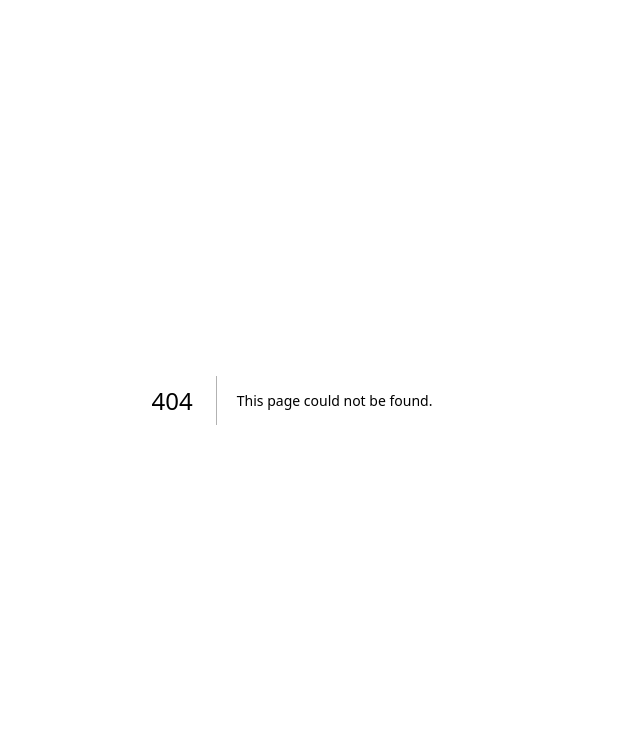
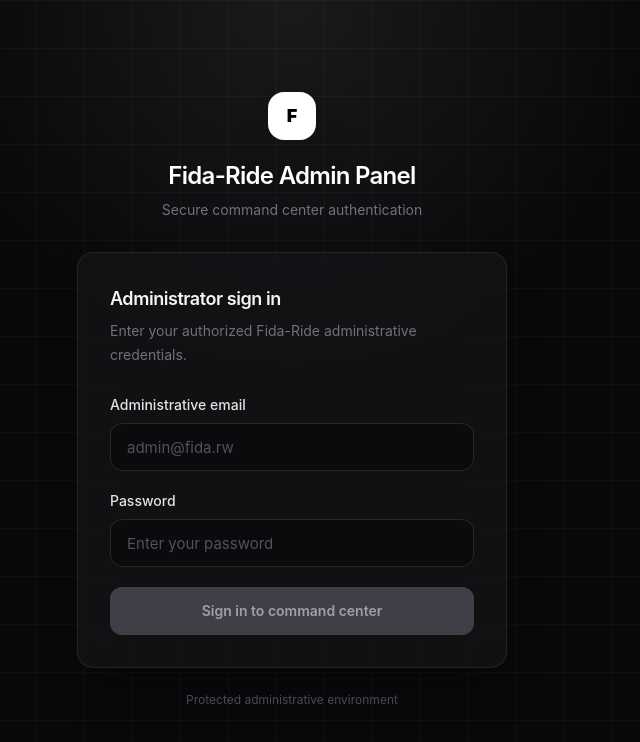
Before and after one commit to muirenee/Fida-Ride, a Next.js app in the folder apps/fida_admin/: page /admin/login in a window 1280 px wide. Before the commit this address had no page. Shown: the top 742 px of the page, without its empty margins (348-988 px from the left). Built offline with nearby package versions, Linux system fonts and the light colour scheme.

Commit message:
feat: add secure admin login page

```diff
--- /dev/null
+++ b/apps/fida_admin/app/admin/login/page.tsx
@@ -0,0 +1,237 @@
+'use client';
+
+import { FormEvent, useState } from 'react';
+import { useRouter } from 'next/navigation';
+
+type LoginForm = {
+  email: string;
+  password: string;
+};
+
+type FieldErrors = Partial<Record<keyof LoginForm, string>>;
+
+const EMAIL_PATTERN = /^[A-Z0-9._%+-]+@[A-Z0-9.-]+\.[A-Z]{2,}$/i;
+const MIN_PASSWORD_LENGTH = 12;
+
+function validate(form: LoginForm): FieldErrors {
+  const errors: FieldErrors = {};
+  const email = form.email.trim();
+
+  if (!email) {
+    errors.email = 'Administrative email is required.';
+  } else if (!EMAIL_PATTERN.test(email)) {
+    errors.email = 'Enter a valid administrative email address.';
+  }
+
+  if (!form.password) {
+    errors.password = 'Password is required.';
+  } else if (form.password.length < MIN_PASSWORD_LENGTH) {
+    errors.password = `Password must contain at least ${MIN_PASSWORD_LENGTH} characters.`;
+  } else if (
+    !/[a-z]/.test(form.password) ||
+    !/[A-Z]/.test(form.password) ||
+    !/[0-9]/.test(form.password) ||
+    !/[^A-Za-z0-9]/.test(form.password)
+  ) {
+    errors.password =
+      'Password must include uppercase, lowercase, number, and special characters.';
+  }
+
+  return errors;
+}
+
+function safeError(status: number): string {
+  switch (status) {
+    case 400:
+      return 'The authentication request was not accepted.';
+    case 401:
+      return 'The administrative credentials were not accepted.';
+    case 403:
+      return 'Your account is not permitted to access the command center.';
+    case 429:
+      return 'Too many authentication attempts. Try again later.';
+    case 503:
+      return 'Administrative authentication is temporarily unavailable.';
+    default:
+      return 'Unable to authenticate. Please try again.';
+  }
+}
+
+export default function AdminLoginPage(): React.JSX.Element {
+  const router = useRouter();
+  const [form, setForm] = useState<LoginForm>({
+    email: '',
+    password: '',
+  });
+  const [fieldErrors, setFieldErrors] = useState<FieldErrors>({});
+  const [authError, setAuthError] = useState<string | null>(null);
+  const [submitting, setSubmitting] = useState(false);
+
+  function update(field: keyof LoginForm, value: string): void {
+    setForm((current) => ({ ...current, [field]: value }));
+    setFieldErrors((current) => ({ ...current, [field]: undefined }));
+    setAuthError(null);
+  }
+
+  async function submit(event: FormEvent<HTMLFormElement>): Promise<void> {
+    event.preventDefault();
+    if (submitting) return;
+
+    const errors = validate(form);
+    setFieldErrors(errors);
+    setAuthError(null);
+
+    if (errors.email || errors.password) return;
+
+    setSubmitting(true);
+
+    try {
+      const response = await fetch('/admin/auth/login', {
+        method: 'POST',
+        credentials: 'include',
+        cache: 'no-store',
+        headers: {
+          Accept: 'application/json',
+          'Content-Type': 'application/json',
+        },
+        body: JSON.stringify({
+          username: form.email.trim().toLowerCase(),
+          password: form.password,
+        }),
+      });
+
+      if (!response.ok) {
+        setAuthError(safeError(response.status));
+        return;
+      }
+
+      router.replace('/admin/dashboard');
+      router.refresh();
+    } catch {
+      setAuthError(
+        'The authentication service could not be reached. Check your connection and try again.',
+      );
+    } finally {
+      setSubmitting(false);
+    }
+  }
+
+  return (
+    <main className="relative flex min-h-screen items-center justify-center overflow-hidden bg-zinc-950 px-5 py-12 text-white">
+      <div
+        aria-hidden="true"
+        className="pointer-events-none absolute inset-0 bg-[radial-gradient(circle_at_top,rgba(255,255,255,0.07),transparent_35%)]"
+      />
+      <div
+        aria-hidden="true"
+        className="pointer-events-none absolute inset-0 opacity-[0.035] [background-image:linear-gradient(rgba(255,255,255,0.8)_1px,transparent_1px),linear-gradient(90deg,rgba(255,255,255,0.8)_1px,transparent_1px)] [background-size:48px_48px]"
+      />
+
+      <section className="relative z-10 w-full max-w-[430px]">
+        <header className="mb-8 flex flex-col items-center text-center">
+          <div className="flex size-12 items-center justify-center rounded-2xl border border-white/10 bg-white text-lg font-black text-black shadow-2xl">
+            F
+          </div>
+          <h1 className="mt-5 text-2xl font-semibold tracking-[-0.03em]">
+            Fida-Ride Admin Panel
+          </h1>
+          <p className="mt-2 text-sm text-zinc-500">
+            Secure command center authentication
+          </p>
+        </header>
+
+        <div className="rounded-2xl border border-white/[0.08] bg-zinc-900/60 p-6 shadow-2xl shadow-black/40 backdrop-blur-xl sm:p-8">
+          <div className="mb-7">
+            <h2 className="text-lg font-semibold tracking-tight text-zinc-100">
+              Administrator sign in
+            </h2>
+            <p className="mt-1.5 text-sm leading-6 text-zinc-500">
+              Enter your authorized Fida-Ride administrative credentials.
+            </p>
+          </div>
+
+          <form noValidate onSubmit={submit} className="space-y-5">
+            <div>
+              <label
+                htmlFor="admin-email"
+                className="mb-2 block text-sm font-medium text-zinc-200"
+              >
+                Administrative email
+              </label>
+              <input
+                id="admin-email"
+                type="email"
+                autoComplete="username"
+                autoCapitalize="none"
+                spellCheck={false}
+                disabled={submitting}
+                value={form.email}
+                onChange={(event) => update('email', event.target.value)}
+                aria-invalid={fieldErrors.email ? 'true' : 'false'}
+                className="h-12 w-full rounded-xl border border-zinc-800 bg-zinc-950/70 px-4 text-[15px] text-white outline-none transition placeholder:text-zinc-600 hover:border-zinc-700 focus:border-zinc-500 focus:ring-4 focus:ring-white/5 disabled:cursor-not-allowed disabled:opacity-60"
+                placeholder="admin@fida.rw"
+              />
+              {fieldErrors.email ? (
+                <p className="mt-2 text-sm text-red-400">{fieldErrors.email}</p>
+              ) : null}
+            </div>
+
+            <div>
+              <label
+                htmlFor="admin-password"
+                className="mb-2 block text-sm font-medium text-zinc-200"
+              >
+                Password
+              </label>
+              <input
+                id="admin-password"
+                type="password"
+                autoComplete="current-password"
+                disabled={submitting}
+                value={form.password}
+                onChange={(event) => update('password', event.target.value)}
+                aria-invalid={fieldErrors.password ? 'true' : 'false'}
+                className="h-12 w-full rounded-xl border border-zinc-800 bg-zinc-950/70 px-4 text-[15px] text-white outline-none transition placeholder:text-zinc-600 hover:border-zinc-700 focus:border-zinc-500 focus:ring-4 focus:ring-white/5 disabled:cursor-not-allowed disabled:opacity-60"
+                placeholder="Enter your password"
+              />
+              {fieldErrors.password ? (
+                <p className="mt-2 text-sm text-red-400">{fieldErrors.password}</p>
+              ) : null}
+            </div>
+
+            {authError ? (
+              <div
+                role="alert"
+                className="rounded-xl border border-red-500/20 bg-red-500/10 px-4 py-3 text-sm text-red-200"
+              >
+                {authError}
+              </div>
+            ) : null}
+
+            <button
+              type="submit"
+              disabled={submitting || !form.email.trim() || !form.password}
+              className="flex h-12 w-full items-center justify-center gap-2 rounded-xl bg-white px-4 text-sm font-semibold text-black transition hover:bg-zinc-200 focus-visible:outline-none focus-visible:ring-4 focus-visible:ring-white/20 disabled:cursor-not-allowed disabled:bg-zinc-700 disabled:text-zinc-400"
+            >
+              {submitting ? (
+                <>
+                  <span
+                    aria-hidden="true"
+                    className="size-4 animate-spin rounded-full border-2 border-zinc-500 border-t-black"
+                  />
+                  Authenticating…
+                </>
+              ) : (
+                'Sign in to command center'
+              )}
+            </button>
+          </form>
+        </div>
+
+        <p className="mt-6 text-center text-xs text-zinc-600">
+          Protected administrative environment
+        </p>
+      </section>
+    </main>
+  );
+}
```
